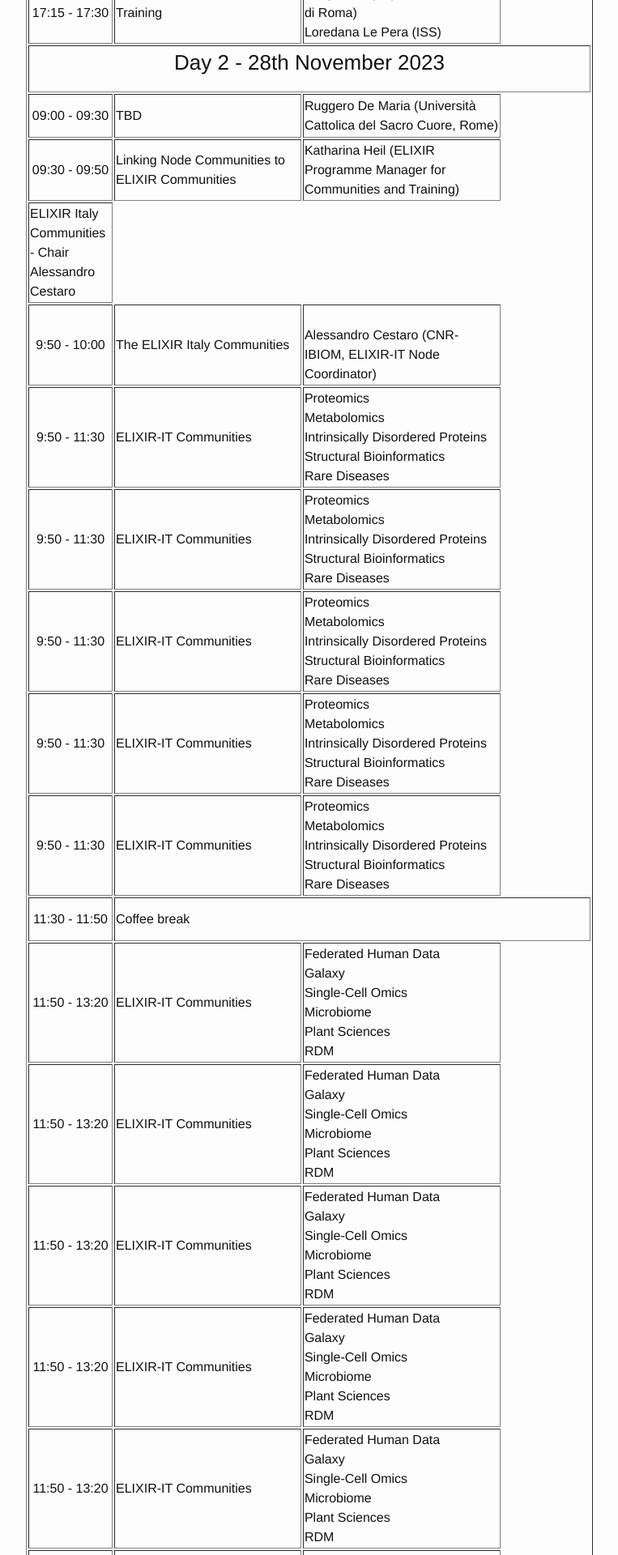
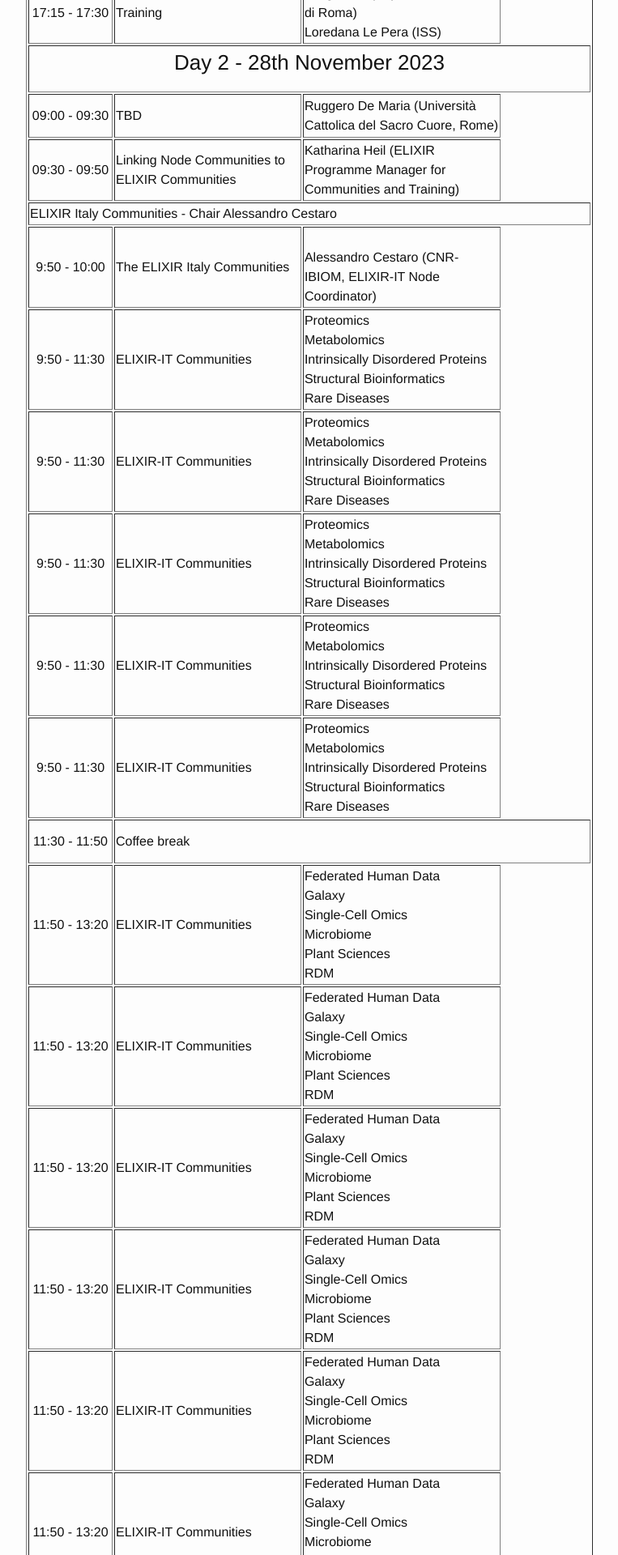
Before and after one commit to ELIXIR-IIB-training/website, a Jekyll site: the page built from _posts/2023-11-27-All_Hands_2023.md, in a window 1280 px wide. Shown: the part 3086-5006 px from the top of the page at 81% size, without its empty margins (238-1001 px from the left). Built offline with Jekyll 4.4.1, drawn with Linux system fonts in a browser that asks for light colours.

Commit message:
Update 2023-11-27-All_Hands_2023.md

```diff
--- a/_posts/2023-11-27-All_Hands_2023.md
+++ b/_posts/2023-11-27-All_Hands_2023.md
@@ -155,7 +155,7 @@ The event will be followed by two parallel workshops on 28th - 29th November 202
    <td height="50">Katharina Heil (ELIXIR Programme Manager for Communities and Training) </td>
   </tr>
  <tr>
-   <td height="50">ELIXIR Italy Communities - Chair Alessandro Cestaro</td>
+   <td td colspan="4">ELIXIR Italy Communities - Chair Alessandro Cestaro</td>
   </tr>
   <tr>
     <td height="50" width="100" align=center>9:50 - 10:00</td>
```
